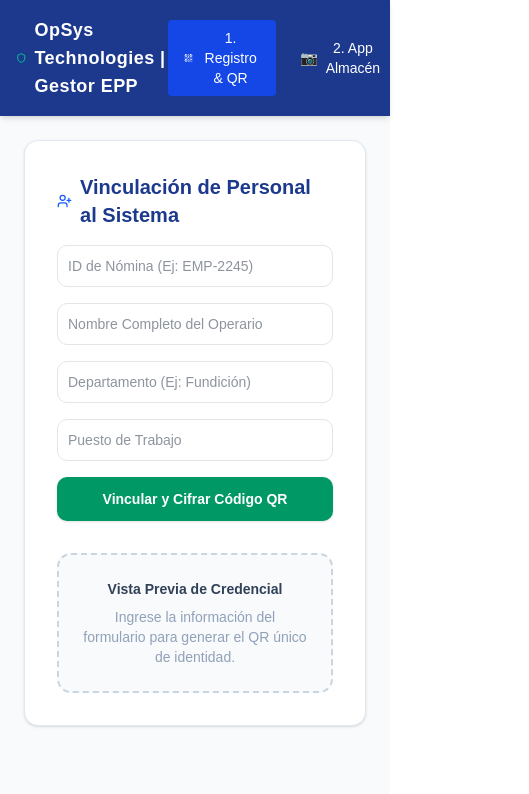
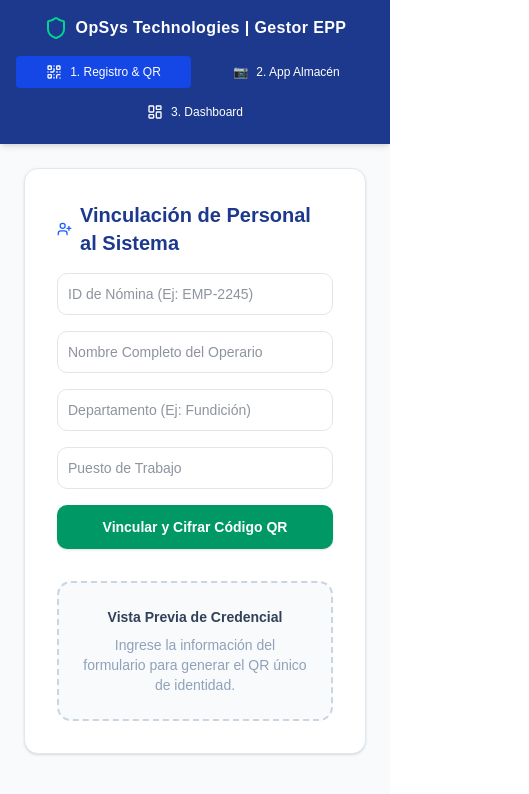
Before and after one commit to iamevelynm12/InnovaEPP-Frontend, a React (Vite) app: page / in a window 390 px wide. Shown: the top 794 px of the page, 529 px wide, since content can reach past the window. Built offline with nearby package versions, Linux system fonts and the light colour scheme; no server answers.

Commit message:
modificar url de asignacion y diseño responsivo del navbar

```diff
--- a/src/App.tsx
+++ b/src/App.tsx
@@ -42,20 +42,23 @@ function App() {
   return (
     <div className="min-h-screen bg-slate-50 text-slate-800 font-sans">
       {/* Navbar Superior Corporativo */}
-      <nav className="bg-blue-900 text-white p-4 shadow-md flex justify-between items-center">
+      {/* Navbar Superior Corporativo Responsivo */}
+      <nav className="bg-blue-900 text-white p-4 shadow-md flex flex-col md:flex-row justify-between items-center gap-4">
         <div className="flex items-center gap-2">
           <Shield className="h-6 w-6 text-emerald-400" />
-          <span className="font-bold text-lg tracking-wide">OpSys Technologies | Gestor EPP</span>
+          <span className="font-bold text-base md:text-lg tracking-wide text-center md:text-left">
+            OpSys Technologies | Gestor EPP
+          </span>
         </div>
-        <div className="flex gap-2">
-          <button onClick={() => setVista('registro')} className={`px-4 py-2 rounded flex items-center gap-2 font-medium text-sm transition ${vista === 'registro' ? 'bg-blue-700' : 'hover:bg-blue-800'}`}>
-            <QrCode className="h-4 w-4" /> 1. Registro & QR
+        <div className="flex flex-wrap justify-center gap-2 w-full md:w-auto">
+          <button onClick={() => setVista('registro')} className={`flex-1 md:flex-none px-3 py-2 rounded flex items-center justify-center gap-2 font-medium text-xs md:text-sm transition ${vista === 'registro' ? 'bg-blue-700' : 'hover:bg-blue-800'}`}>
+            <QrCode className="h-4 w-4" /> <span className="whitespace-nowrap">1. Registro & QR</span>
           </button>
-          <button onClick={() => setVista('movil')} className={`px-4 py-2 rounded flex items-center gap-2 font-medium text-sm transition ${vista === 'movil' ? 'bg-blue-700' : 'hover:bg-blue-800'}`}>
-            <span>📷</span> 2. App Almacén
+          <button onClick={() => setVista('movil')} className={`flex-1 md:flex-none px-3 py-2 rounded flex items-center justify-center gap-2 font-medium text-xs md:text-sm transition ${vista === 'movil' ? 'bg-blue-700' : 'hover:bg-blue-800'}`}>
+            <span>📷</span> <span className="whitespace-nowrap">2. App Almacén</span>
           </button>
-          <button onClick={() => setVista('dashboard')} className={`px-4 py-2 rounded flex items-center gap-2 font-medium text-sm transition ${vista === 'dashboard' ? 'bg-blue-700' : 'hover:bg-blue-800'}`}>
-            <LayoutDashboard className="h-4 w-4" /> 3. Dashboard NOM-017
+          <button onClick={() => setVista('dashboard')} className={`flex-1 md:flex-none px-3 py-2 rounded flex items-center justify-center gap-2 font-medium text-xs md:text-sm transition ${vista === 'dashboard' ? 'bg-blue-700' : 'hover:bg-blue-800'}`}>
+            <LayoutDashboard className="h-4 w-4" /> <span className="whitespace-nowrap">3. Dashboard</span>
           </button>
         </div>
       </nav>
--- a/src/components/ScannerAlmacen.tsx
+++ b/src/components/ScannerAlmacen.tsx
@@ -65,7 +65,7 @@ export default function ScannerAlmacen({ onAsignacionExitosa }: ScannerProps) {
     try {
       // Registrar cada uno de los EPP seleccionados secuencialmente
       for (const producto of seleccionados) {
-        await fetch('http://localhost:4000/api/asignar-epp', {
+        await fetch('https://innovaepp-backend.onrender.com/api/asignar-epp', {
           method: 'POST',
           headers: { 'Content-Type': 'application/json' },
           body: JSON.stringify({ idNomina: trabajador.idNomina, producto })
```
